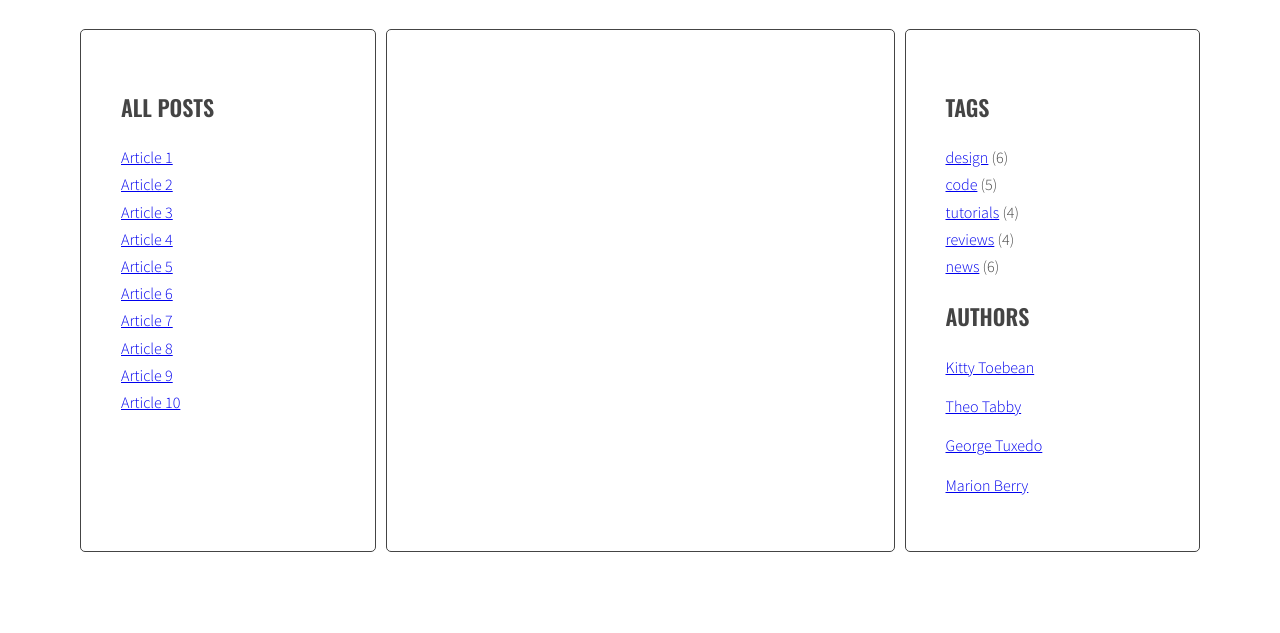
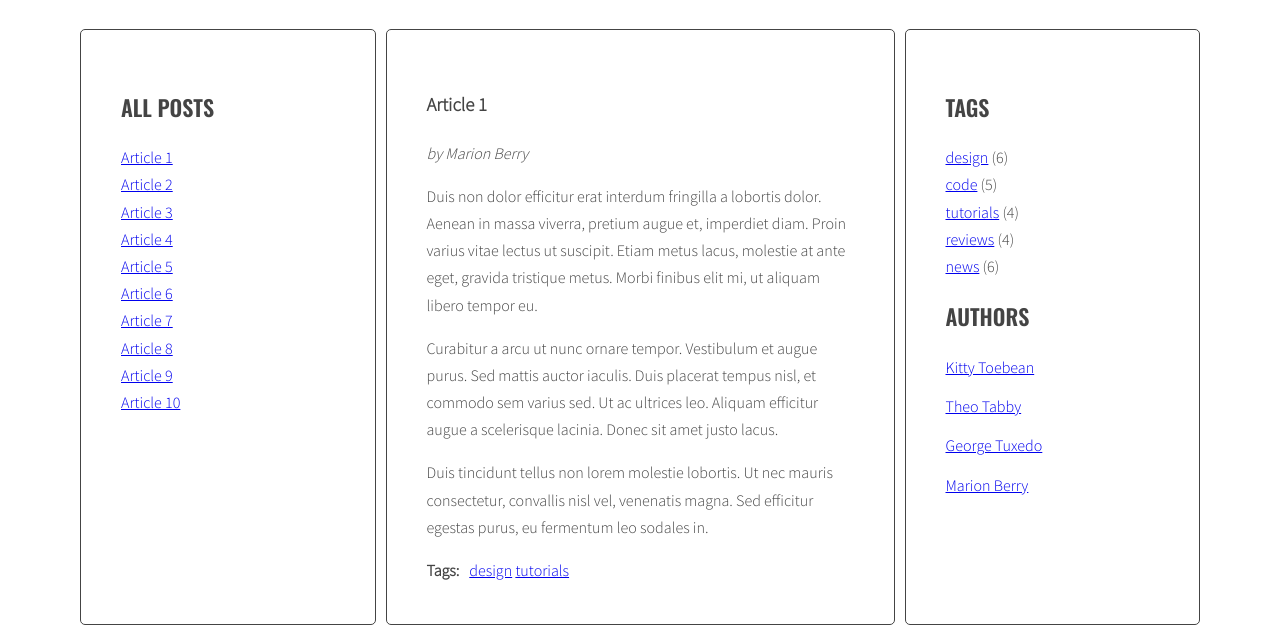
Before and after one commit to Jamrek/Javascript-blog, a website with bundled scripts: page index.html in a window 1280 px wide. Shown: the part 214-847 px from the top of the page. Before the commit the page ends 800 px from the top, so only its background shows below. Built offline with nearby package versions, Linux system fonts and the light colour scheme.

Commit message:
fix the bug

```diff
--- a/index.html
+++ b/index.html
@@ -17,7 +17,7 @@
                 <aside class="sidebar">
                     <h2 class="section-title">All posts</h2>
                     <ul class="list titles">
-                        <li><a href="#article-1"><span>Article 1</span></a></li>
+                        <!-- <li><a href="#article-1"><span>Article 1</span></a></li>
                         <li><a href="#article-2"><span>Article 2</span></a></li>
                         <li><a href="#article-3"><span>Article 3</span></a></li>
                         <li><a href="#article-4"><span>Article 4</span></a></li>
@@ -26,7 +26,7 @@
                         <li><a href="#article-7"><span>Article 7</span></a></li>
                         <li><a href="#article-8"><span>Article 8</span></a></li>
                         <li><a href="#article-9"><span>Article 9</span></a></li>
-                        <li><a href="#article-10"><span>Article 10</span></a></li>
+                        <li><a href="#article-10"><span>Article 10</span></a></li> -->
                     </ul>
                 </aside>
                 <section class="posts">
--- a/script.js
+++ b/script.js
@@ -35,12 +35,6 @@ function titleClickHandler(event) {
     // toggle - przełączanie klasy, jeśli element nie ma klasy to ją doda, a jeżeli ma klase to ją usunie
     // contains - sprawdzenie, czy element posiada daną klase
 }
-
-const links = document.querySelectorAll('.titles a');
-
-for (let link of links) {
-    link.addEventListener('click', titleClickHandler);
-}
 // var hw = require("taskrunner");
 
 
@@ -48,14 +42,26 @@ const optArticleSelector = '.post',
     optTitleSelector = '.post-title',
     optTitleListSelector = '.titles';
 
+function generateTitleLinks() {
+    const titleList = document.querySelector(optTitleListSelector);
+    titleList.innerHTML = "";
+    const articles = document.querySelectorAll(optArticleSelector);
+    let html = '';
 
+    for (let article of articles) {
+        const articleId = article.getAttribute('id');
+        const articleTitle = article.querySelector(optTitleSelector).innerHTML;
+        const linkHTML = '<li><a href="#' + articleId + '"><span>' + articleTitle + '</span></a></li>';
+        console.log(linkHTML);
+        titleList.innerHTML = titleList.innerHTML + linkHTML;
 
+    }
 
-
-
-function generateTitleLinks() {
-    const titleList = document.querySelector(optArticleSelector);
-    titleList.innerHTML = '';
 
 }
 generateTitleLinks();
+const links = document.querySelectorAll('.titles a');
+
+for (let link of links) {
+    link.addEventListener('click', titleClickHandler);
+}
```
